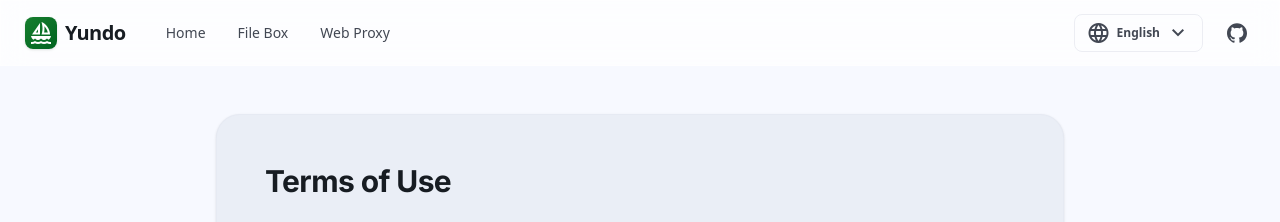
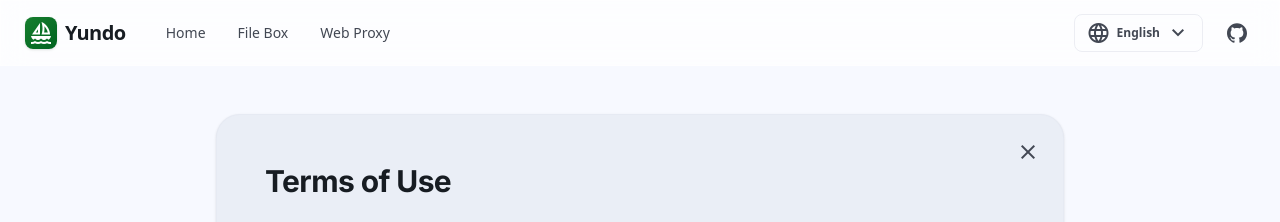
Before and after one commit to veegn/yundo, a React (Vite) app in the folder frontend/: page /terms in a window 1280 px wide. Shown: the top 222 px of the page. Built offline with nearby package versions, Linux system fonts and the light colour scheme.

Commit message:
fix(frontend): add close button to privacy and terms pages for better navigation

```diff
--- a/frontend/src/pages/Privacy.tsx
+++ b/frontend/src/pages/Privacy.tsx
@@ -1,10 +1,20 @@
 import { useI18n } from '../context/I18nContext';
+import { useNavigate } from 'react-router-dom';
 
 export default function Privacy() {
   const { locale } = useI18n();
+  const navigate = useNavigate();
 
   return (
-    <main className="flex-1 py-12 px-6 max-w-4xl mx-auto">
+    <main className="flex-1 py-12 px-6 max-w-4xl mx-auto w-full relative">
+      <button
+        onClick={() => navigate(-1)}
+        className="absolute right-10 top-16 p-2 rounded-full hover:bg-surface-container-highest transition-colors text-on-surface-variant z-10"
+        title={locale === 'zh' ? '关闭' : 'Close'}
+      >
+        <span className="material-symbols-outlined">close</span>
+      </button>
+
       <div className="bg-surface-container rounded-3xl p-8 md:p-12 shadow-sm border border-outline-variant/10">
         {locale === 'zh' ? (
           <article className="prose prose-slate max-w-none">
--- a/frontend/src/pages/Terms.tsx
+++ b/frontend/src/pages/Terms.tsx
@@ -1,10 +1,20 @@
 import { useI18n } from '../context/I18nContext';
+import { useNavigate } from 'react-router-dom';
 
 export default function Terms() {
   const { locale } = useI18n();
+  const navigate = useNavigate();
 
   return (
-    <main className="flex-1 py-12 px-6 max-w-4xl mx-auto">
+    <main className="flex-1 py-12 px-6 max-w-4xl mx-auto w-full relative">
+      <button
+        onClick={() => navigate(-1)}
+        className="absolute right-10 top-16 p-2 rounded-full hover:bg-surface-container-highest transition-colors text-on-surface-variant z-10"
+        title={locale === 'zh' ? '关闭' : 'Close'}
+      >
+        <span className="material-symbols-outlined">close</span>
+      </button>
+
       <div className="bg-surface-container rounded-3xl p-8 md:p-12 shadow-sm border border-outline-variant/10">
         {locale === 'zh' ? (
           <article className="prose prose-slate max-w-none">
```
